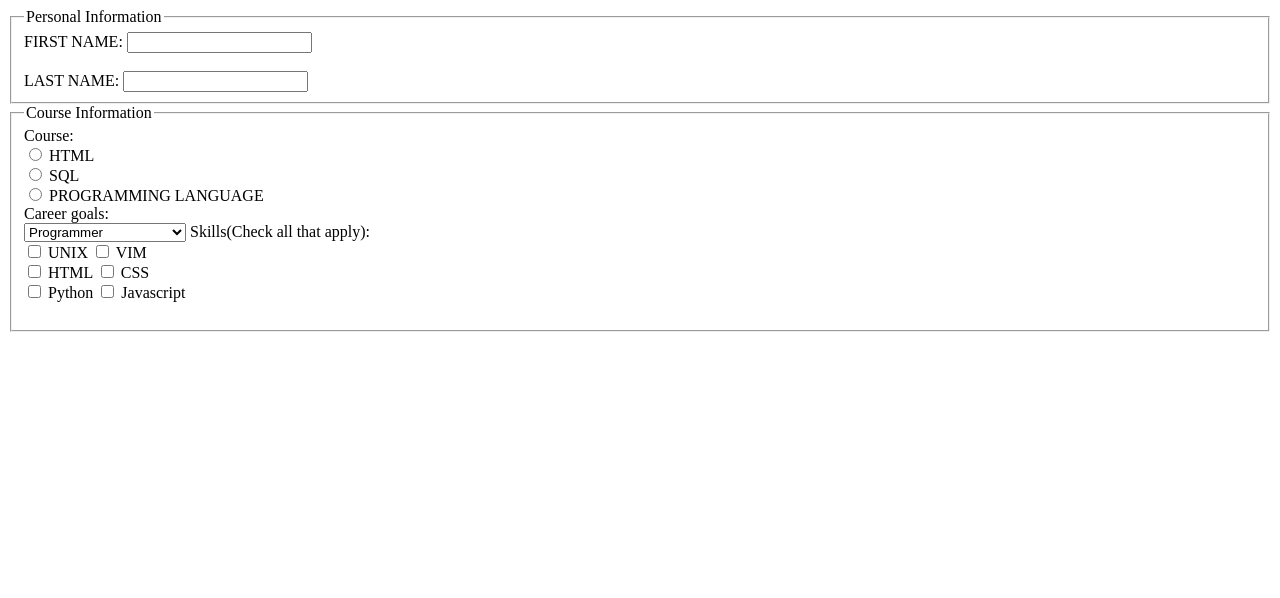
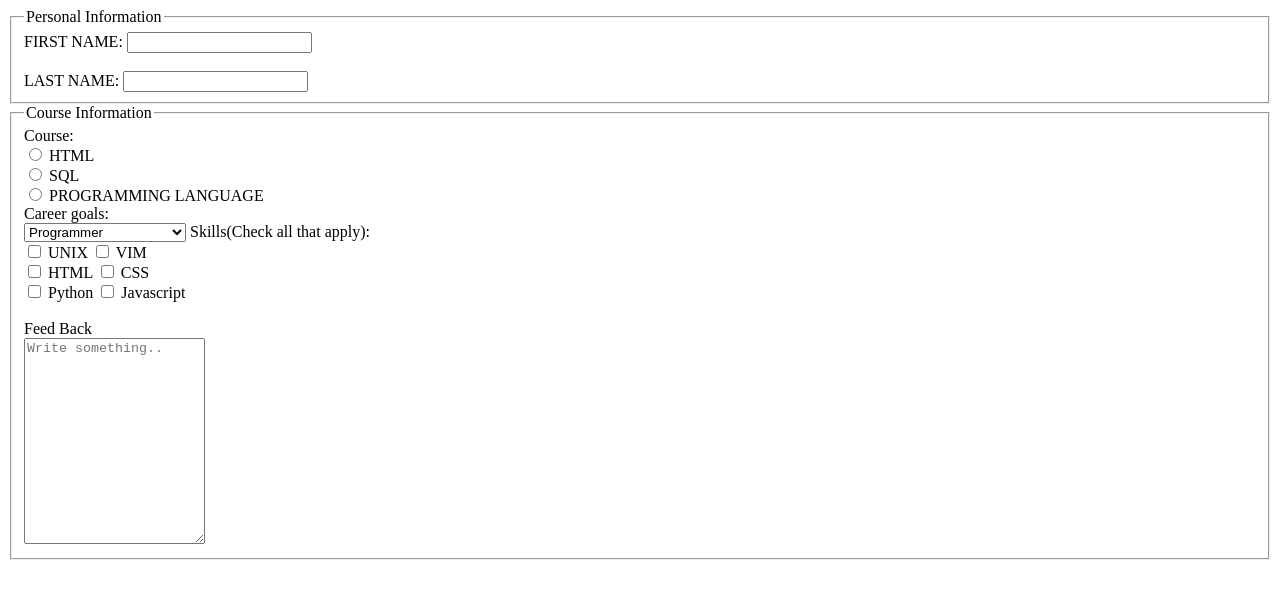
Before and after one commit to sumit1604/HTMLForms, a plain HTML site: page index.html in a window 1280 px wide. Drawn offline with Linux system fonts and the light colour scheme.

Commit message:
Feedback page

```diff
--- a/index.html
+++ b/index.html
@@ -50,6 +50,15 @@
       <input type="checkbox" id="javascript" name="javascript" value="language">
       <label for="htmllanguage">Javascript</label><br><br>
 
+      <div class="row">
+      <div class="col-25">
+      <label for="feed_back">Feed Back</label>
+      </div>
+
+      <div class="col-75">
+      <textarea id="subject" name="subject" placeholder="Write something.." style="height:200px"></textarea>
+      </div>
+
       </fieldset>
     </form>
   </body>
```
